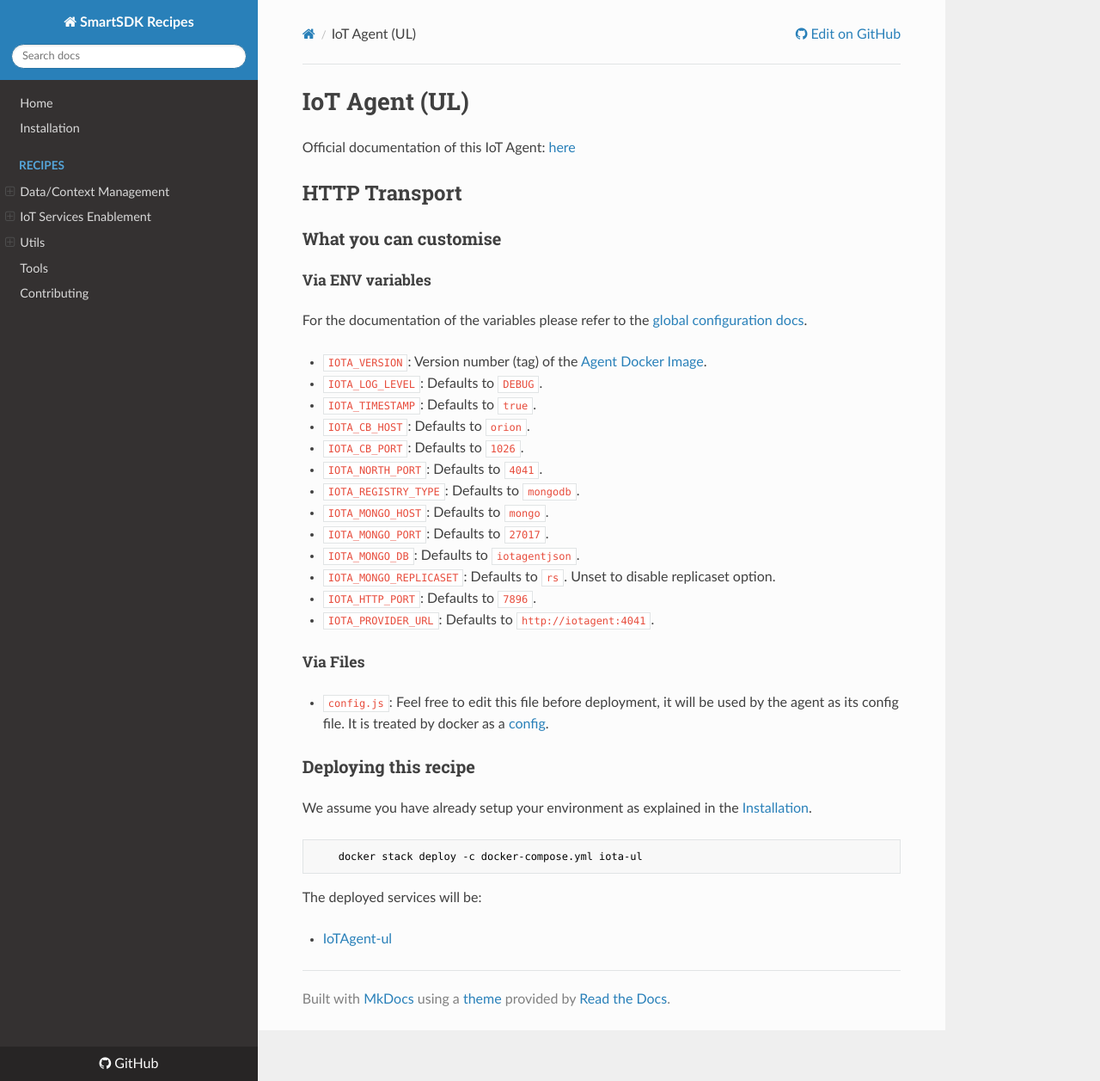
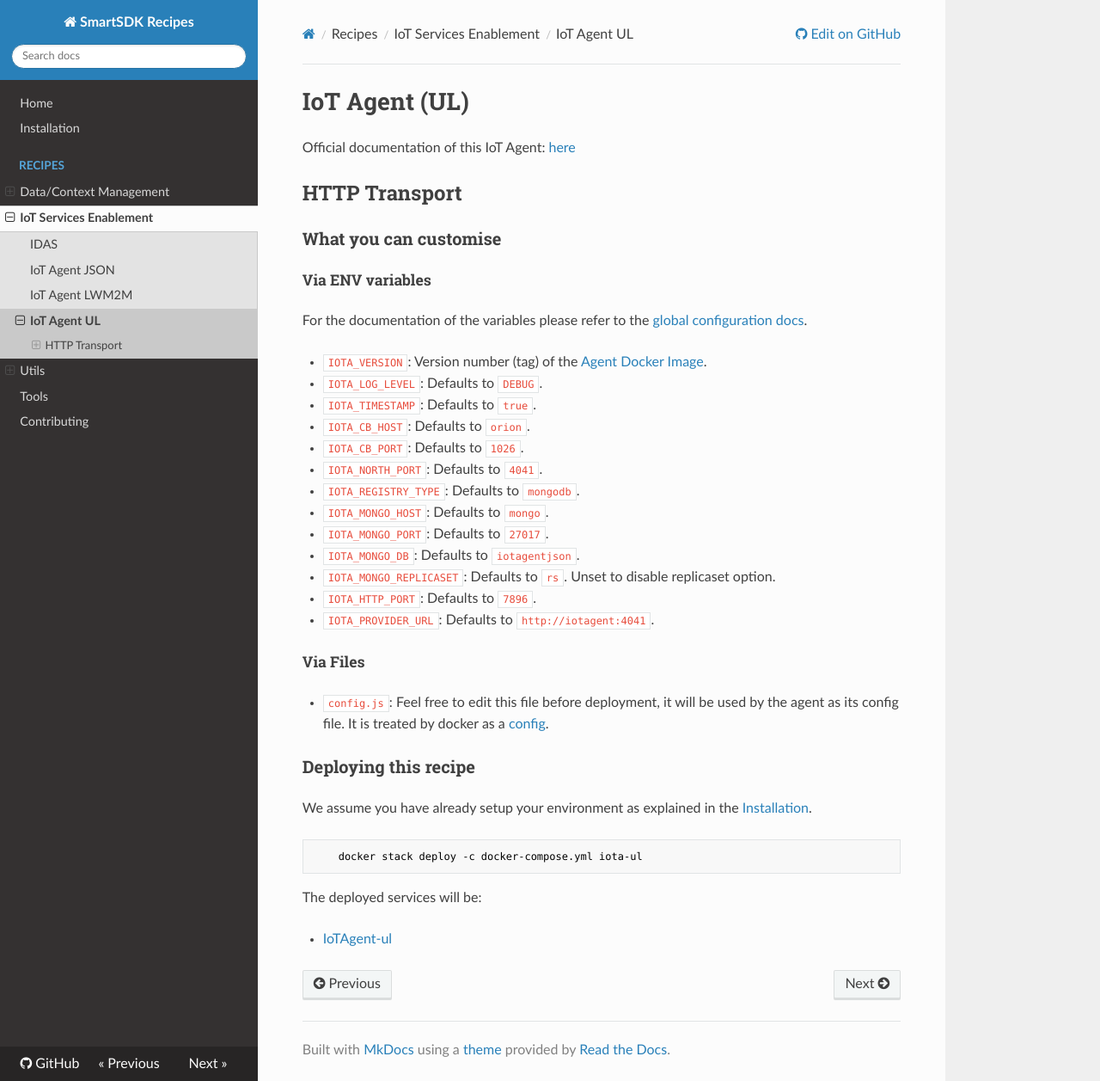
Before and after one commit to smartsdk/smartsdk-recipes, an MkDocs documentation site: the page built from recipes/iot-services/iotagent-ul/README.md, in a window 1280 px wide and 1257 px high. Shown: the whole window at 86% size. Built offline with MkDocs 1.6.1, drawn with Linux system fonts in a browser that asks for light colours; nearby versions of some CDN libraries; comment, search, counter and statistics services are not loaded; old or Windows-style settings are respelled for this version of MkDocs.

Commit message:
fix mkdocs compilation on linux

```diff
--- a/mkdocs.yml
+++ b/mkdocs.yml
@@ -23,7 +23,7 @@
         - 'IDAS': 'iot-services/readme.md'
         - 'IoT Agent JSON': 'iot-services/iotagent-json/README.md'
         - 'IoT Agent LWM2M': 'iot-services/iotagent-lwm2m/readme.md'
-        - 'IoT Agent UL': 'iot-services/iotagent-ul/readme.md'
+        - 'IoT Agent UL': 'iot-services/iotagent-ul/README.md'
     - 'Utils':
         - 'MongoDB Replica Set': 'utils/mongo-replicaset/readme.md'
   - 'Tools': 'tools/readme.md'
```
